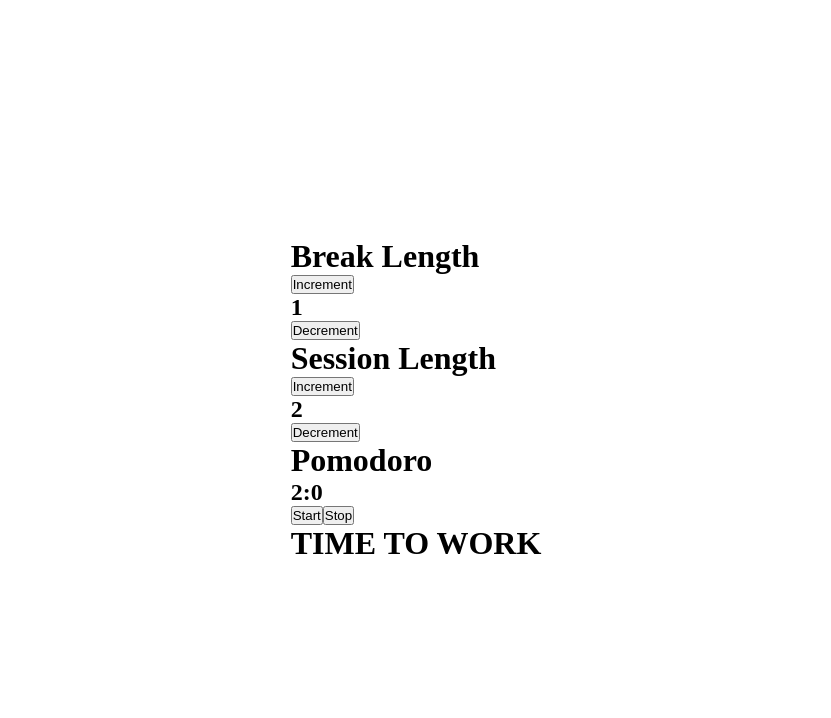
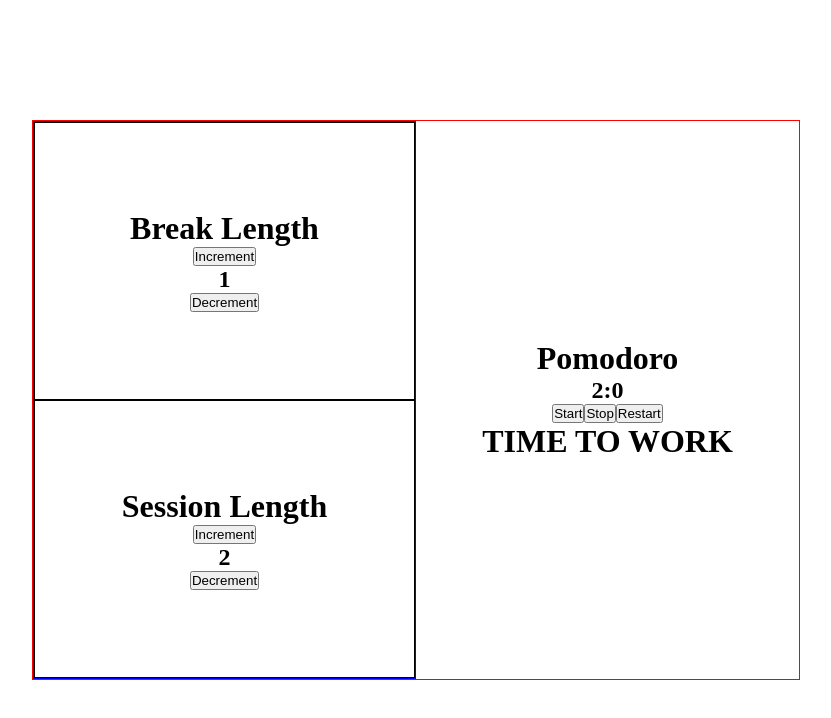
Before and after one commit to carreraprogrammer/pomodoro, a React (Create React App) app: page / in a window 1280 px wide. Shown: the top 718 px of the page, without its empty margins (224-1055 px from the left). Built offline with nearby package versions, Linux system fonts and the light colour scheme.

Commit message:
add basic styles

```diff
--- a/src/App.js
+++ b/src/App.js
@@ -9,8 +9,10 @@
     return(
       <Provider store={store}>
         <div id='app-container'>
+        <div id='controlContainer'>
           <UpdateBreak />
           <UpdateTime/>
+        </div>
           <Pomodoro />
         </div>
       </Provider>
--- a/src/Components/Pomodoro.js
+++ b/src/Components/Pomodoro.js
@@ -1,6 +1,6 @@
 import React, { useEffect, useState, useRef } from 'react';
 import { useDispatch, useSelector } from 'react-redux';
-import { startTimer } from '../Redux/PomodoroSlice';
+import { startTimer, restartPomodoro } from '../Redux/PomodoroSlice';
 
 const Pomodoro = () => {
     const dispatch = useDispatch();
@@ -36,12 +36,17 @@
           {session}:{seconds < 0 && session === 0 ? 0 : seconds}{" "}
         </h2>
         {/* utiliza el estado local para controlar si el intervalo está en ejecución */}
+        <div id='pomodoro-buttons'>
            <button id="start_stop" onClick={() => setRunning(true)}>
              Start
            </button>
            <button id="reset" onClick={() => setRunning(false)}>
              Stop
            </button>
+           <button onClick={()=>{dispatch(restartPomodoro()); setRunning(false)}}>
+             Restart
+           </button>
+        </div>
         <h1>{name}</h1>
       </div>
     );
--- a/src/Redux/PomodoroSlice.js
+++ b/src/Redux/PomodoroSlice.js
@@ -49,8 +49,8 @@
       }
       return newState;
     },
-    stopTimer(state) {
-      return {...state};
+    restartPomodoro(state) {
+      return {...state, session: state.initSession, seconds: 0, name: 'TIME TO WORK'};
     },
     changeRunning(state) {
       const newState = {...state};
@@ -62,4 +62,4 @@
 )
 
 export default pomodoroSlice.reducer;
-export const { incrementBreak, decrementBreak, incrementSession, decrementSession, startTimer, stopTimer, changeRunning,  } = pomodoroSlice.actions;
+export const { incrementBreak, decrementBreak, incrementSession, decrementSession, startTimer, restartPomodoro, changeRunning,  } = pomodoroSlice.actions;
--- a/src/Styles/App.css
+++ b/src/Styles/App.css
@@ -20,3 +20,50 @@
   align-items: center;
   justify-content: center;
 }
+
+#app-container{
+  display: flex;
+  align-items: center;
+  justify-content: center;
+  width: 60%;
+  height: 70%;
+  border: 1px solid red;
+}
+
+#controlContainer {
+  display: flex;
+  flex-direction: column;
+  align-items: center;
+  justify-content: center;
+  border: 1px solid blue;
+  flex-basis: 50%;
+  height: 100%;
+}
+
+#pomodoro-container {
+  flex-basis: 50%;
+  display: flex;
+  flex-direction: column;
+  align-items: center;
+  justify-content: center;
+}
+
+#break-container {
+  display: flex;
+  flex-direction: column;
+  justify-content: center;
+  align-items: center;
+  border: 1px solid black;
+  flex-basis: 50%;
+  width: 100%;
+}
+
+#session-container {
+  display: flex;
+  flex-direction: column;
+  justify-content: center;
+  align-items: center;
+  border: 1px solid black;
+  flex-basis: 50%;
+  width: 100%;
+}
```
Lines whose indentation alone changed are shown as unchanged.
